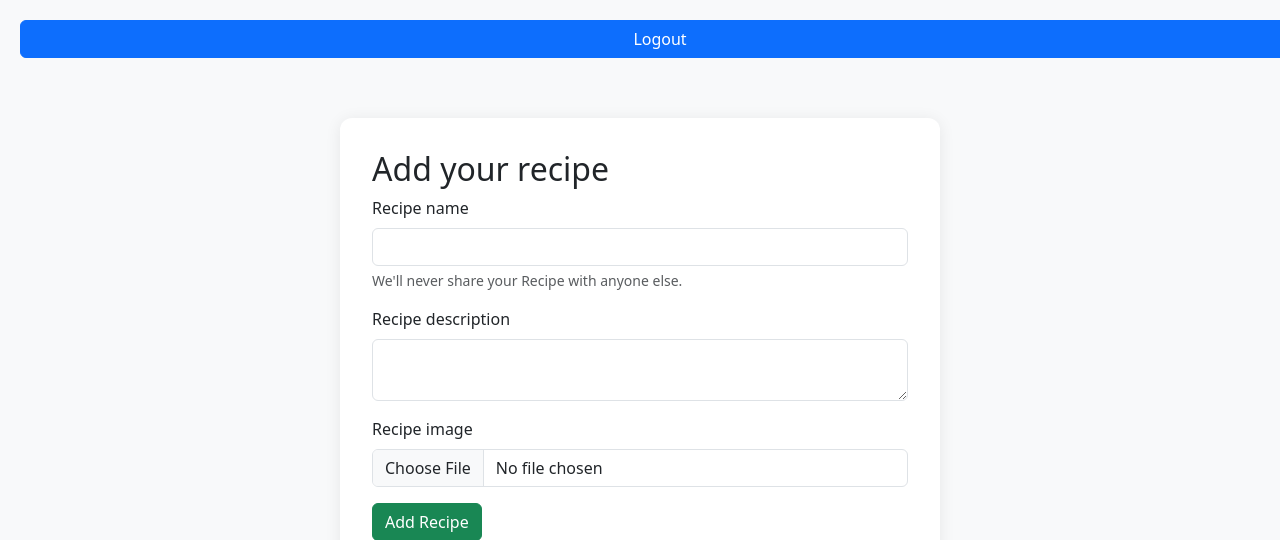
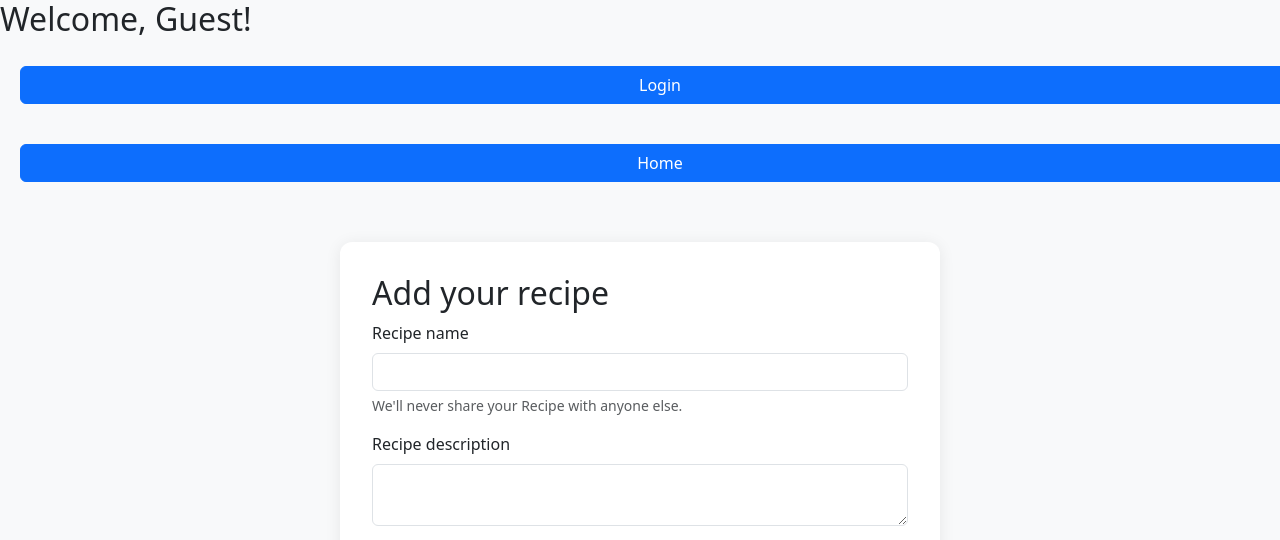
Before and after one commit to prashannaChand/Mero-CHULO-, a Django app: template vegge/templates/recipes.html in a window 1280 px wide. Shown: the top 540 px of the page. Run offline with Django 5.2, Linux system fonts and the light colour scheme; the template is opened without the code that fills it: values that come from a table or form of the project are taken from there, others are empty; data comes from the database, SQL or seed files in the repository; both versions use the stored data as it was after the commit.

Commit message:
login/logout session managed

```diff
--- a/vegge/templates/login.html
+++ b/vegge/templates/login.html
@@ -54,6 +54,9 @@
 
 <p>
     Don't have an account? <a href="{% url 'register' %}">Register</a>
+</p>
+</div>
+    <button class="btn btn-primary" style="margin: 20px;" onclick="window.location.href='{% url 'recipes' %}'">Home</button>
 
 </body>
 </html>
--- a/vegge/templates/recipes.html
+++ b/vegge/templates/recipes.html
@@ -27,7 +27,17 @@
     <title> MAIN RECIPE</title>
 </head>
 <body>
-  <button class="btn btn-primary" style="margin: 20px;" onclick="window.location.href='{% url 'logout_page' %}'">Logout</button>
+  <h2>
+    {% if request.user.is_authenticated %}
+      Welcome, {{ request.user.username }}!
+    {% else %}
+      Welcome, Guest!
+    {% endif %}
+  </h2>
+      {%if request.user.is_authenticated%}<button class="btn btn-primary" style="margin: 20px;" onclick="window.location.href='{% url 'logout_page' %}'">Logout</button>
+      {%else%}<button class="btn btn-primary" style="margin: 20px;" onclick="window.location.href='{% url 'login_page' %}'">Login</button>
+      {% endif %}
+  <button class="btn btn-primary" style="margin: 20px;" onclick="window.location.href='{% url 'recipes' %}'">Home</button>
   {% if messages %}
     <div class="container">
         {% for message in messages %}
--- a/vegge/templates/register.html
+++ b/vegge/templates/register.html
@@ -27,6 +27,8 @@
     <title>REGISTER USER</title>
 </head>
 <body>
+
+    <button class="btn btn-primary" style="margin: 20px;" onclick="window.location.href='{% url 'recipes' %}'">Home</button>
     <h2>Register</h2>
     {% if messages%}
     <div class="container">
```
Also changed, not shown: db.sqlite3.
